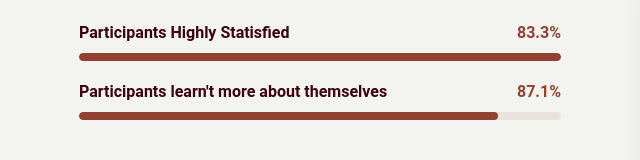
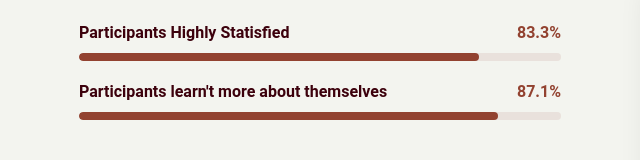
Before and after one commit to animal-partners/animalpartnerssingapore, a plain HTML site: page index.html in a window 1280 px wide. Shown: the part 1788-1948 px from the top of the page, 35-675 px from the left. Drawn offline with nearby package versions, Linux system fonts and the light colour scheme; animation ran at ten frames a second.

Commit message:
Update index.html

```diff
--- a/index.html
+++ b/index.html
@@ -222,7 +222,7 @@ We prioritise the safety and wellbeing of both people and animals. Our programme
                   <span class="progress-percent">83.3%</span>
                 </div>
                 <div class="progress">
-                  <div class="progress-bar" role="progressbar" style="width: 834%" aria-valuenow="83" aria-valuemin="0" aria-valuemax="100"></div>
+                  <div class="progress-bar" role="progressbar" style="width: 83%" aria-valuenow="83" aria-valuemin="0" aria-valuemax="100"></div>
                 </div>
               </div>
 
```
